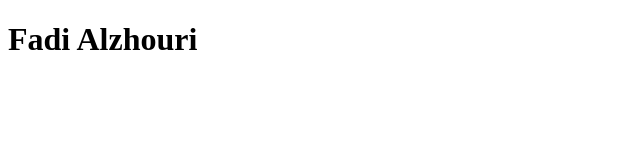
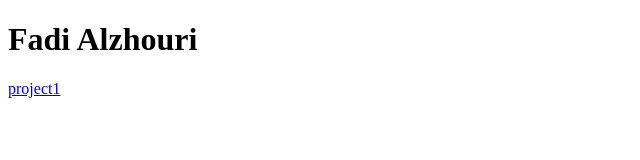
Before and after one commit to Alzhouri/DataVis, a plain HTML site: page index.html in a window 1280 px wide. Shown: the full height of the page, 0-640 px from the left. Drawn offline with Linux system fonts and the light colour scheme.

Commit message:
Update index.html

```diff
--- a/index.html
+++ b/index.html
@@ -7,7 +7,7 @@
 </head>
 <body>
 <h1> Fadi Alzhouri </h1>
-<p> <a href="D3" project1> </a></p>
+<p> <a href="D3"> project1 </a></p>
 
 </body>
 </html>
```
